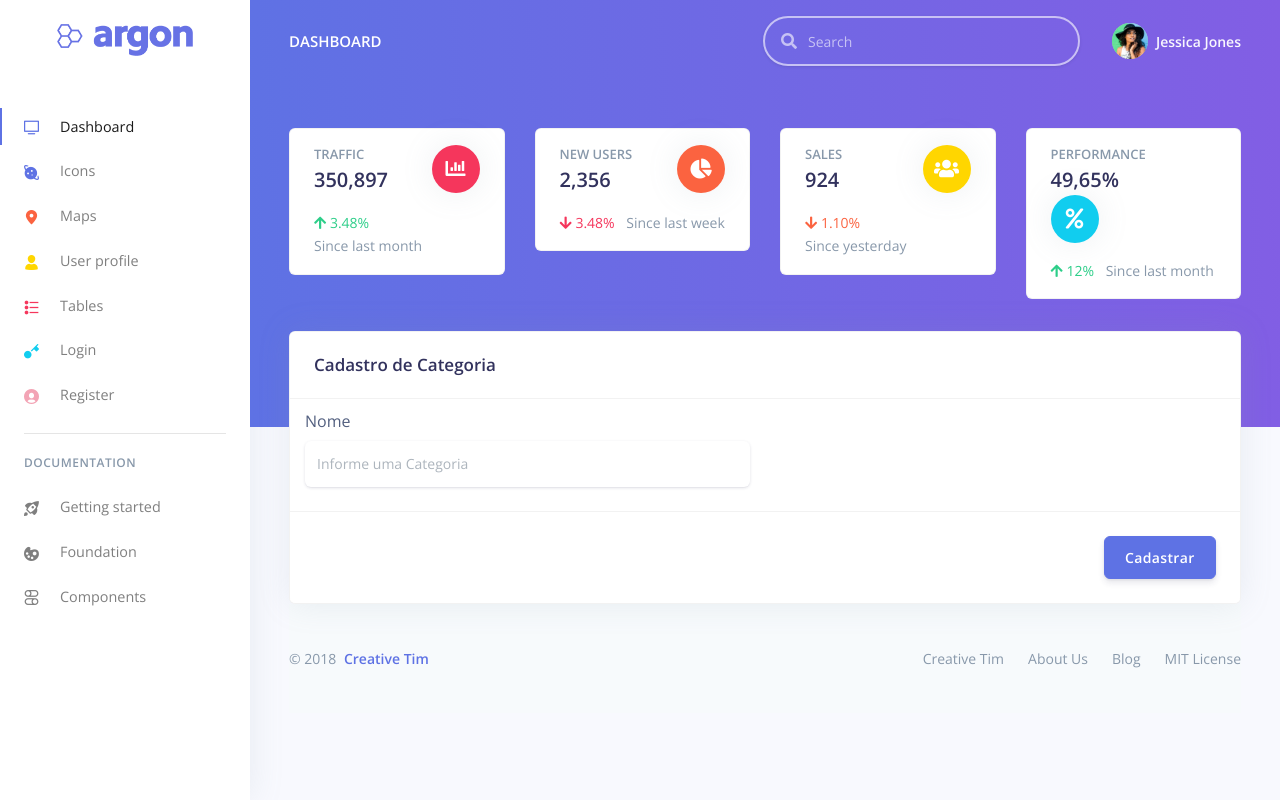
After one commit to gustavoalvesdev/dashboard-php-imoveis, a PHP site: page /formularioCategoria.php in a window 1280 px wide. The commit adds this page. Run offline with PHP 8.4, Linux system fonts and the light colour scheme; some libraries are stand-ins or nearby versions.

Commit message:
37. Formulário Categoria

```diff
--- /dev/null
+++ b/formularioCategoria.php
@@ -0,0 +1,80 @@
+<?php
+include 'menu.php';
+?>
+<!DOCTYPE html>
+<html lang="pt-br">
+
+<head>
+    <meta charset="UTF-8">
+    <title></title>
+</head>
+
+<body>
+
+    <div class="container-fluid mt--7">
+        <!-- Table -->
+        <div class="row">
+            <div class="col">
+                <div class="card shadow">
+                    <div class="card-header border-1">
+                        <h3 class="mb-0">Cadastro de Categoria</h3>
+                    </div>
+
+                    <div class="container" style="margin-top: 10px;">
+                        <form action="">
+                            <div class="row">
+                                <div class="col-md-6">
+                                    <label for="">Nome</label>
+                                    <input type="text" class="form-control form-control-alternative" placeholder="Informe uma Categoria" name="categoria" required=""><br>
+                                </div>
+                            </div>
+                        </form>
+                    </div>
+
+                    <div class="card-footer py-4">
+                        <div style="text-align: right;">
+                            <a href="#" role="button" class="btn btn-primary">Cadastrar</a>
+                        </div>
+                    </div>
+                </div>
+            </div>
+        </div>
+
+        <footer class="footer">
+            <div class="row align-items-center justify-content-xl-between">
+                <div class="col-xl-6">
+                    <div class="copyright text-center text-xl-left text-muted">
+                        &copy; 2018 <a href="https://www.creative-tim.com" class="font-weight-bold ml-1"
+                            target="_blank">Creative Tim</a>
+                    </div>
+                </div>
+                <div class="col-xl-6">
+                    <ul class="nav nav-footer justify-content-center justify-content-xl-end">
+                        <li class="nav-item">
+                            <a href="https://www.creative-tim.com" class="nav-link" target="_blank">Creative Tim</a>
+                        </li>
+                        <li class="nav-item">
+                            <a href="https://www.creative-tim.com/presentation" class="nav-link" target="_blank">About
+                                Us</a>
+                        </li>
+                        <li class="nav-item">
+                            <a href="http://blog.creative-tim.com" class="nav-link" target="_blank">Blog</a>
+                        </li>
+                        <li class="nav-item">
+                            <a href="https://github.com/creativetimofficial/argon-dashboard/blob/master/LICENSE.md"
+                                class="nav-link" target="_blank">MIT License</a>
+                        </li>
+                    </ul>
+                </div>
+            </div>
+        </footer>
+    </div>
+
+
+    <?php
+        include 'rodape.php';
+    ?>
+
+</body>
+
+</html>
--- a/menu.php
+++ b/menu.php
@@ -249,6 +249,100 @@
         </nav>
         <!-- End Navbar -->
 
+        <div class="header bg-gradient-primary pb-8 pt-5 pt-md-8">
+            <div class="container-fluid">
+                <div class="header-body">
+                    <!-- Card stats -->
+                    <div class="row">
+                        <div class="col-xl-3 col-lg-6">
+                            <div class="card card-stats mb-4 mb-xl-0">
+                                <div class="card-body">
+                                    <div class="row">
+                                        <div class="col">
+                                            <h5 class="card-title text-uppercase text-muted mb-0">Traffic</h5>
+                                            <span class="h2 font-weight-bold mb-0">350,897</span>
+                                        </div>
+                                        <div class="col-auto">
+                                            <div class="icon icon-shape bg-danger text-white rounded-circle shadow">
+                                                <i class="fas fa-chart-bar"></i>
+                                            </div>
+                                        </div>
+                                    </div>
+                                    <p class="mt-3 mb-0 text-muted text-sm">
+                                        <span class="text-success mr-2"><i class="fa fa-arrow-up"></i> 3.48%</span>
+                                        <span class="text-nowrap">Since last month</span>
+                                    </p>
+                                </div>
+                            </div>
+                        </div>
+                        <div class="col-xl-3 col-lg-6">
+                            <div class="card card-stats mb-4 mb-xl-0">
+                                <div class="card-body">
+                                    <div class="row">
+                                        <div class="col">
+                                            <h5 class="card-title text-uppercase text-muted mb-0">New users</h5>
+                                            <span class="h2 font-weight-bold mb-0">2,356</span>
+                                        </div>
+                                        <div class="col-auto">
+                                            <div class="icon icon-shape bg-warning text-white rounded-circle shadow">
+                                                <i class="fas fa-chart-pie"></i>
+                                            </div>
+                                        </div>
+                                    </div>
+                                    <p class="mt-3 mb-0 text-muted text-sm">
+                                        <span class="text-danger mr-2"><i class="fas fa-arrow-down"></i> 3.48%</span>
+                                        <span class="text-nowrap">Since last week</span>
+                                    </p>
+                                </div>
+                            </div>
+                        </div>
+                        <div class="col-xl-3 col-lg-6">
+                            <div class="card card-stats mb-4 mb-xl-0">
+                                <div class="card-body">
+                                    <div class="row">
+                                        <div class="col">
+                                            <h5 class="card-title text-uppercase text-muted mb-0">Sales</h5>
+                                            <span class="h2 font-weight-bold mb-0">924</span>
+                                        </div>
+                                        <div class="col-auto">
+                                            <div class="icon icon-shape bg-yellow text-white rounded-circle shadow">
+                                                <i class="fas fa-users"></i>
+                                            </div>
+                                        </div>
+                                    </div>
+                                    <p class="mt-3 mb-0 text-muted text-sm">
+                                        <span class="text-warning mr-2"><i class="fas fa-arrow-down"></i> 1.10%</span>
+                                        <span class="text-nowrap">Since yesterday</span>
+                                    </p>
+                                </div>
+                            </div>
+                        </div>
+                        <div class="col-xl-3 col-lg-6">
+                            <div class="card card-stats mb-4 mb-xl-0">
+                                <div class="card-body">
+                                    <div class="row">
+                                        <div class="col">
+                                            <h5 class="card-title text-uppercase text-muted mb-0">Performance</h5>
+                                            <span class="h2 font-weight-bold mb-0">49,65%</span>
+                                        </div>
+                                        <div class="col-auto">
+                                            <div class="icon icon-shape bg-info text-white rounded-circle shadow">
+                                                <i class="fas fa-percent"></i>
+                                            </div>
+                                        </div>
+                                    </div>
+                                    <p class="mt-3 mb-0 text-muted text-sm">
+                                        <span class="text-success mr-2"><i class="fas fa-arrow-up"></i> 12%</span>
+                                        <span class="text-nowrap">Since last month</span>
+                                    </p>
+                                </div>
+                            </div>
+                        </div>
+                    </div>
+                </div>
+            </div>
+        </div>
+
 </body>
 
 </html>
--- /dev/null
+++ b/rodape.php
@@ -0,0 +1,14 @@
+<!--   Core   -->
+<script src="assets/js/plugins/jquery/dist/jquery.min.js"></script>
+  <script src="assets/js/plugins/bootstrap/dist/js/bootstrap.bundle.min.js"></script>
+  <!--   Optional JS   -->
+  <!--   Argon JS   -->
+  <script src="assets/js/argon-dashboard.min.js?v=1.1.0"></script>
+  <script src="https://cdn.trackjs.com/agent/v3/latest/t.js"></script>
+  <script>
+    window.TrackJS &&
+      TrackJS.install({
+        token: "ee6fab19c5a04ac1a32a645abde4613a",
+        application: "argon-dashboard-free"
+      });
+  </script>
```
